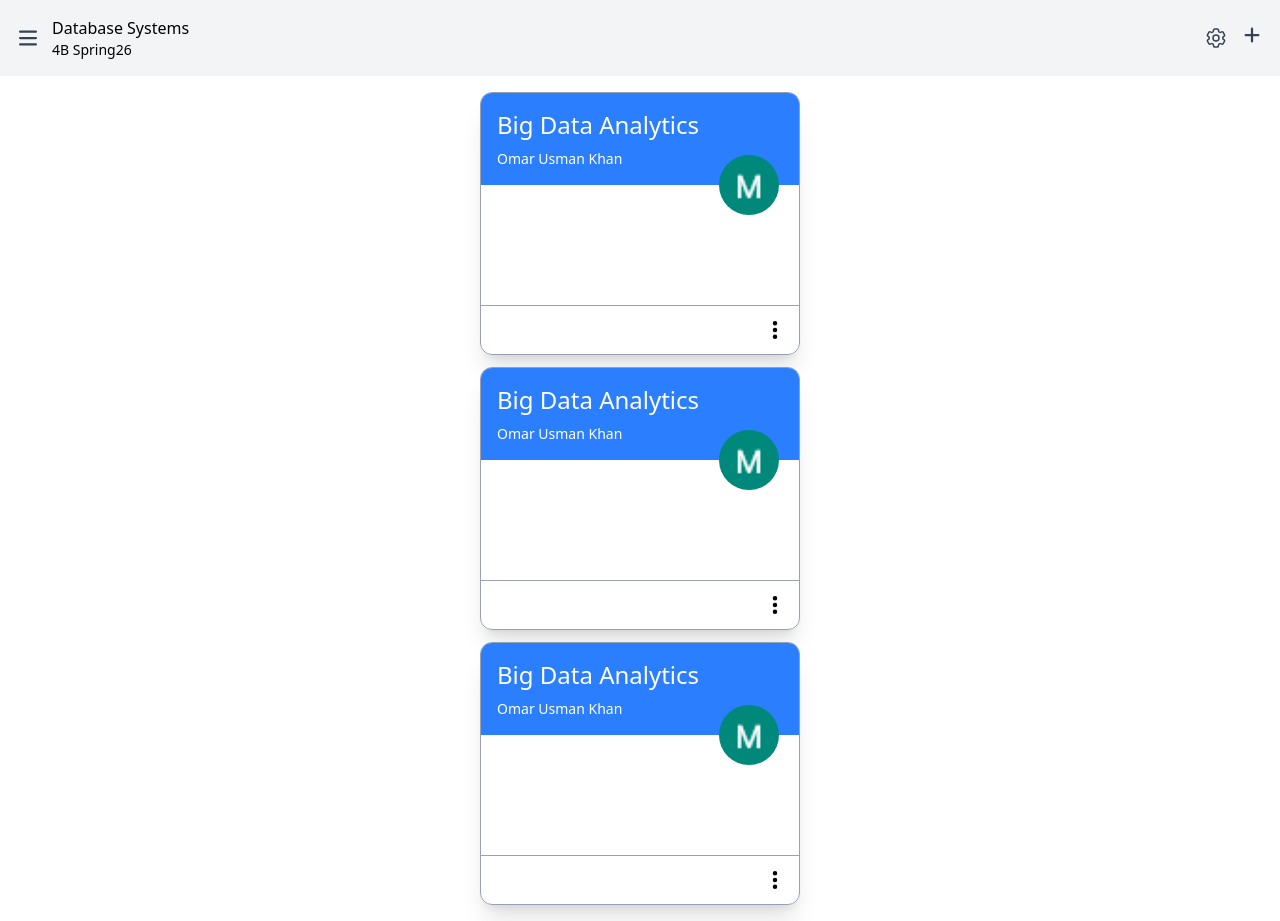
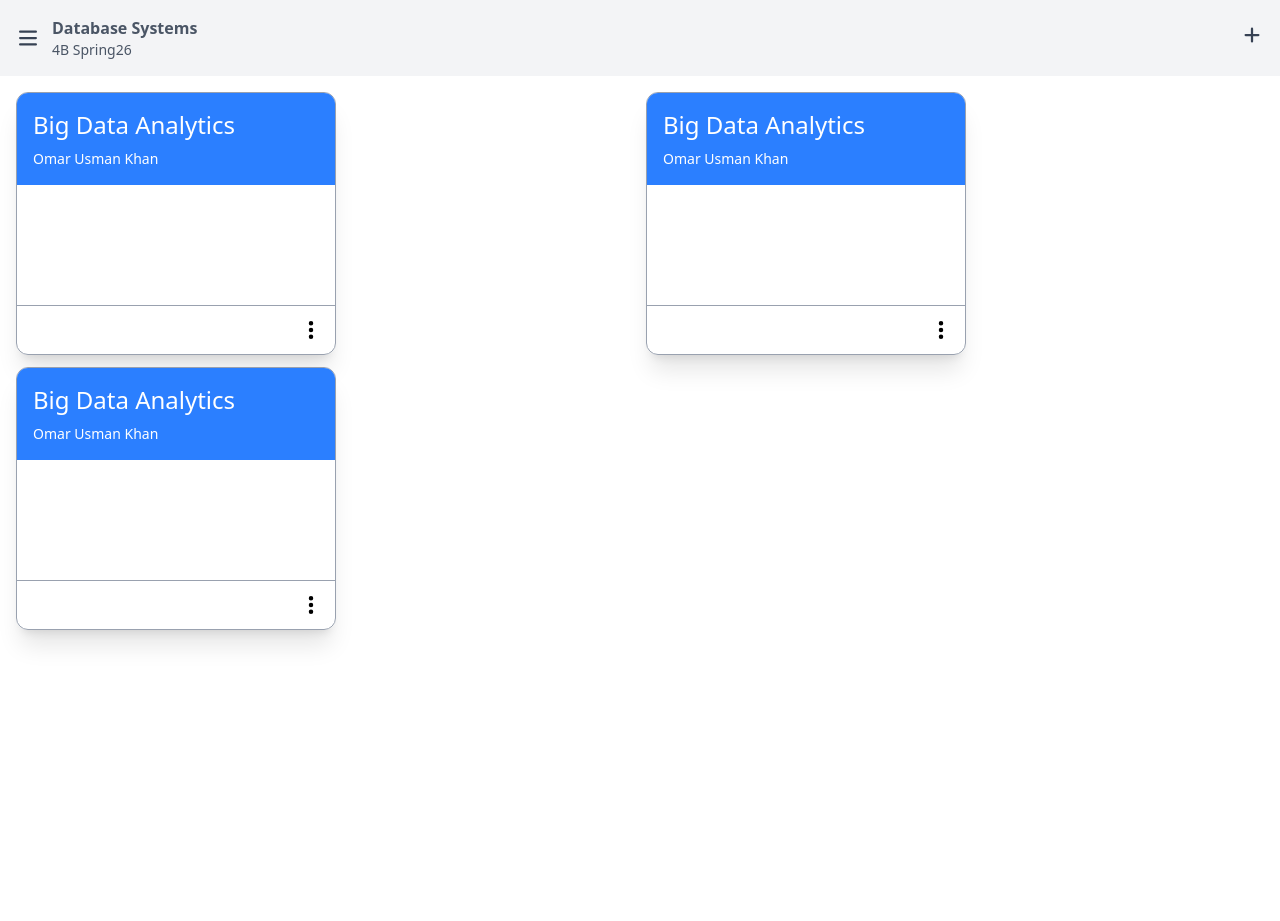
Before and after one commit to saif010101/google-classroom, a React (Vite) app: page / in a window 1280 px wide. After the commit the page ends 800 px from the top, so only its background shows below. Built offline with nearby package versions, Linux system fonts and the light colour scheme.

Commit message:
refactored join and create dialog code

```diff
--- a/src/App.tsx
+++ b/src/App.tsx
@@ -9,8 +9,11 @@ function App() {
 
   const sideBarRef = useRef<HTMLDivElement>(null)
   const [isSideBarOpen, setSideBarOpen] = useState<boolean>(false)
-  const [isJoinDialogOpen, setisJoinDialogOpen] = useState<boolean>(false)
-  const [isCreateDialogOpen, setisCreateDialogOpen] = useState<boolean>(false)
+
+  const [activeDialog, setActiveDialog] = useState<"join" | "create" | null>(null)
+  // const [isJoinDialogOpen, setisJoinDialogOpen] = useState<boolean>(false)
+  // const [isCreateDialogOpen, setisCreateDialogOpen] = useState<boolean>(false)
+
 
   // a custom hook which closes the sidebar when clicked outside of it
   useClickOutside(sideBarRef, () => {
@@ -20,16 +23,12 @@ function App() {
   return (
     <DialogContext.Provider
       value={
-        [
-          {
-            isDialogOpen: isJoinDialogOpen,
-            setIsDialogOpen: setisJoinDialogOpen
-          },
-          {
-            isDialogOpen: isCreateDialogOpen,
-            setIsDialogOpen: setisCreateDialogOpen
-          }
-        ]
+        {
+          activeDialog,
+          openJoinDialog: () => setActiveDialog("join"),
+          openCreateDialog: () => setActiveDialog("create"),
+          closeDialog: () => setActiveDialog(null)
+        }
       }
     >
       <Header setSideBarOpen={setSideBarOpen} />
--- a/src/Components/ClassCard.tsx
+++ b/src/Components/ClassCard.tsx
@@ -1,16 +1,14 @@
 import { EllipsisVerticalIcon } from "@heroicons/react/16/solid"
 import Menu from "@mui/material/Menu"
 import MenuItem from "@mui/material/MenuItem"
-import profilePic from "../assets/profile.png"
 import { useDropdown } from "../hooks/useDropdown.tsx"
 
 interface ClassCardProps {
     className: string
     teacherName: string
-    profileUrl?: string
 }
 
-export const ClassCard = ({ className, teacherName, profileUrl }: ClassCardProps) => {
+export const ClassCard = ({ className, teacherName}: ClassCardProps) => {
 
     const { anchorElem, handleClick, handleClose, open } = useDropdown()
 
@@ -22,9 +20,9 @@ export const ClassCard = ({ className, teacherName, profileUrl }: ClassCardProps
             </div>
             <div className="h-30 relative">
                 {/* teacher image */}
-                <div className="absolute right-5 -translate-y-[50%] rounded-full overflow-hidden">
+                {/* <div className="absolute right-5 -translate-y-[50%] rounded-full overflow-hidden">
                     <img className="size-15" src={profilePic} alt="" />
-                </div>
+                </div> */}
             </div>
             <div className="p-3 flex justify-end border-t-1 border-gray-400">
                 <button id="basic-button" className="cursor-pointer" onClick={handleClick} >
--- a/src/Components/CreateClassDialog.tsx
+++ b/src/Components/CreateClassDialog.tsx
@@ -9,10 +9,10 @@ import { useDialogContext } from '../hooks/useDialogContext';
 export function CreateClassDialog() {
 
     // the order matters here, refer to App.tsx to know which index belongs to which dialog
-    const [joinDialog, createDialog] = useDialogContext()
+    const { activeDialog, closeDialog } = useDialogContext()
 
     const handleClose = () => {
-        createDialog.setIsDialogOpen(false);
+        closeDialog()
     };
 
     const handleSubmit = (event: React.FormEvent<HTMLFormElement>) => {
@@ -26,7 +26,7 @@ export function CreateClassDialog() {
 
     return (
         <>
-            <Dialog open={createDialog.isDialogOpen} onClose={handleClose}>
+            <Dialog open={activeDialog === "create"} onClose={handleClose}>
                 <DialogTitle>Create Class</DialogTitle>
                 <DialogContent>
                     <form onSubmit={handleSubmit} id="subscription-form">
--- a/src/Components/Header.tsx
+++ b/src/Components/Header.tsx
@@ -11,11 +11,9 @@ interface HeaderProps {
     classSection?: string
 }
 
-
-
 export const Header = ({ setSideBarOpen, className = 'Database Systems', classSection = '4B Spring26' }: HeaderProps) => {
 
-    const [joinDialog, createDialog] = useDialogContext()
+    const { openCreateDialog, openJoinDialog } = useDialogContext()
 
     const { anchorElem, handleClick, handleClose, open } = useDropdown()
 
@@ -24,21 +22,21 @@ export const Header = ({ setSideBarOpen, className = 'Database Systems', classSe
         <header className="flex items-center gap-3 justify-between p-4 bg-gray-100">
             <Bars3Icon onClick={() => setSideBarOpen(true)} className="size-6 text-gray-700 cursor-pointer" />
             <div className="flex flex-col mr-auto">
-                <span>{className}</span>
-                <span className="text-sm">{classSection}</span>
+                <span className="font-[600] text-gray-600">{className}</span>
+                <span className="text-sm text-gray-600">{classSection}</span>
             </div>
-            <Cog6ToothIcon className="size-6 text-gray-700" />
+            {/* <Cog6ToothIcon className="size-6 text-gray-700" />n */}
             <div>
                 <button onClick={handleClick} className="cursor-pointer rounded-full hover:bg-gray-200">
                     <PlusIcon className="size-6 text-gray-700" />
                 </button>
                 <Menu open={open} onClose={handleClose} anchorEl={anchorElem}>
                     <MenuItem onClick={() => {
-                        joinDialog.setIsDialogOpen(true)
+                        openJoinDialog()
                         handleClose()
                     }}>Join class</MenuItem>
                     <MenuItem onClick={() => {
-                        createDialog.setIsDialogOpen(true)
+                        openCreateDialog()
                         handleClose()
                     }}>Create class</MenuItem>
                 </Menu>
--- a/src/Components/Home/Home.tsx
+++ b/src/Components/Home/Home.tsx
@@ -5,7 +5,7 @@ import { CreateClassDialog } from "../CreateClassDialog.tsx"
 export const Home = () => {
     return (
         <>
-            <div className="p-4 flex flex-col gap-3 items-center ">
+            <div className="p-4 grid min-[668px]:grid-cols-2 gap-3 items-center ">
                 <ClassCard className="Big Data Analytics" teacherName="Omar Usman Khan" />
                 <ClassCard className="Big Data Analytics" teacherName="Omar Usman Khan" />
                 <ClassCard className="Big Data Analytics" teacherName="Omar Usman Khan" />
--- a/src/Components/JoinClassDialog.tsx
+++ b/src/Components/JoinClassDialog.tsx
@@ -10,11 +10,11 @@ import { useDialogContext } from '../hooks/useDialogContext';
 export function JoinClassDialog() {
 
 
-    const [joinDialog] = useDialogContext()
+    const { activeDialog, closeDialog } = useDialogContext()
 
 
     const handleClose = () => {
-        joinDialog.setIsDialogOpen(false);
+        closeDialog()
     };
 
     const handleSubmit = (event: React.FormEvent<HTMLFormElement>) => {
@@ -28,7 +28,7 @@ export function JoinClassDialog() {
 
     return (
         <>
-            <Dialog open={joinDialog.isDialogOpen} onClose={handleClose}>
+            <Dialog open={activeDialog === "join"} onClose={handleClose}>
                 <DialogTitle>Join Class</DialogTitle>
                 <DialogContent>
                     <DialogContentText>
--- a/src/contexts/DialogContext.tsx
+++ b/src/contexts/DialogContext.tsx
@@ -1,8 +1,12 @@
-import { createContext, type Dispatch, type SetStateAction } from "react"
+import { createContext } from "react"
+
+type DialogType = "join" | "create" | null
 
 interface ContextShape {
-    isDialogOpen: boolean
-    setIsDialogOpen: Dispatch<SetStateAction<boolean>>
+    activeDialog: DialogType,
+    openJoinDialog: () => void
+    openCreateDialog: () => void,
+    closeDialog: () => void
 }
 
-export const DialogContext = createContext<ContextShape[] | undefined>(undefined)
+export const DialogContext = createContext<ContextShape | undefined>(undefined)
--- a/src/hooks/useDialogContext.tsx
+++ b/src/hooks/useDialogContext.tsx
@@ -1,13 +1,16 @@
-import { useContext, type Dispatch, type SetStateAction } from "react"
+import { useContext } from "react"
 import { DialogContext } from "../contexts/DialogContext.tsx"
 
+type DialogType = "join" | "create" | null
 
 interface ContextShape {
-    isDialogOpen: boolean
-    setIsDialogOpen: Dispatch<SetStateAction<boolean>>
+    activeDialog: DialogType,
+    openJoinDialog: () => void
+    openCreateDialog: () => void,
+    closeDialog: () => void
 }
 
-export const useDialogContext = (): ContextShape[] => {
+export const useDialogContext = (): ContextShape => {
     const context = useContext(DialogContext)
 
     if (context === undefined) {
```
